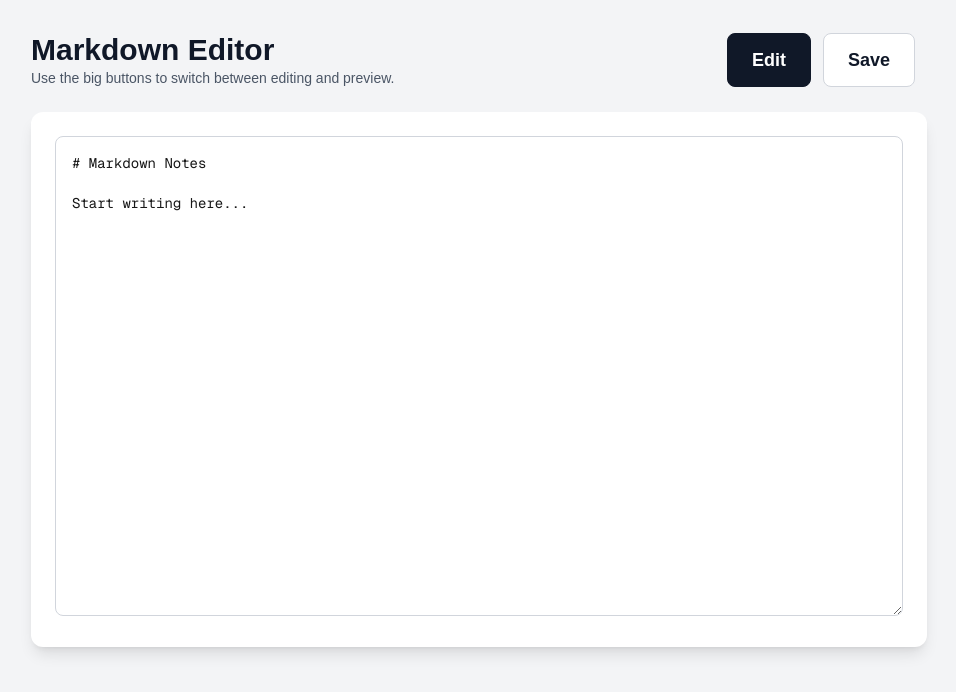
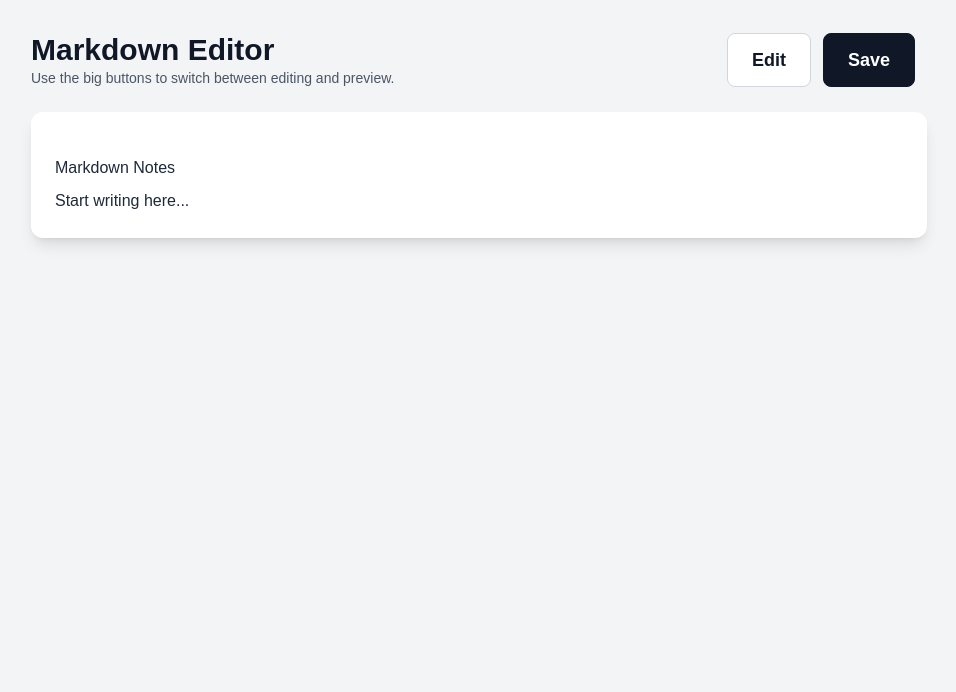
Before and after one commit to OrcaStructure/aden, a Next.js app in the folder adenhome/: page /markdown in a window 1280 px wide. Shown: the top 692 px of the page, without its empty margins (161-1117 px from the left). Built offline with nearby package versions, Linux system fonts and the light colour scheme; no server answers; the database is empty.

Commit message:
make change

```diff
--- a/adenhome/src/app/markdown/page.js
+++ b/adenhome/src/app/markdown/page.js
@@ -81,7 +81,7 @@ function renderMarkdown(markdown) {
 
 export default function MarkdownPage() {
   const [content, setContent] = useState("");
-  const [isEditing, setIsEditing] = useState(true);
+  const [isEditing, setIsEditing] = useState(false);
   const [saveStatus, setSaveStatus] = useState("idle");
   const db = useMemo(() => getFirestore(app), []);
 
@@ -103,6 +103,7 @@ export default function MarkdownPage() {
         console.warn("Failed to load markdown content.", error);
       }
       setContent("# Markdown Notes\n\nStart writing here...");
+      setIsEditing(false);
     };
     fetchMarkdown();
   }, [db]);
--- a/adenhome/src/middleware.js
+++ b/adenhome/src/middleware.js
@@ -9,6 +9,7 @@ export function middleware(request) {
     pathname.startsWith("/_next") ||
     pathname.startsWith("/favicon") ||
     pathname.startsWith("/api") ||
+    pathname === "/markdown" ||
     pathname === "/login"
   ) {
     return NextResponse.next();
```
